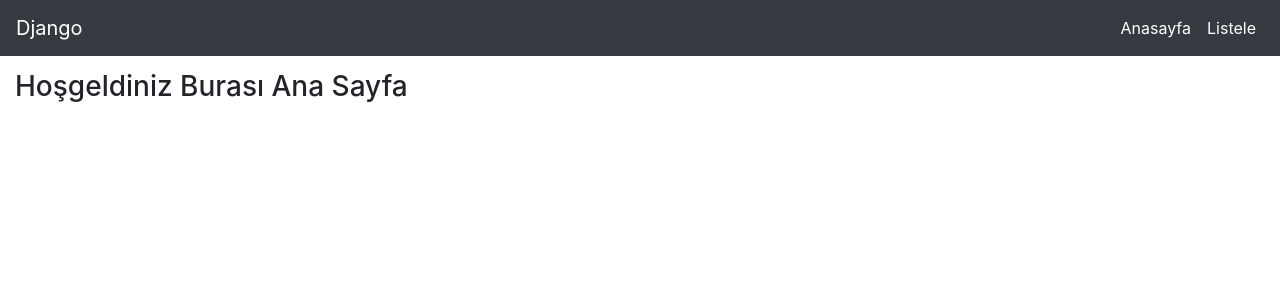
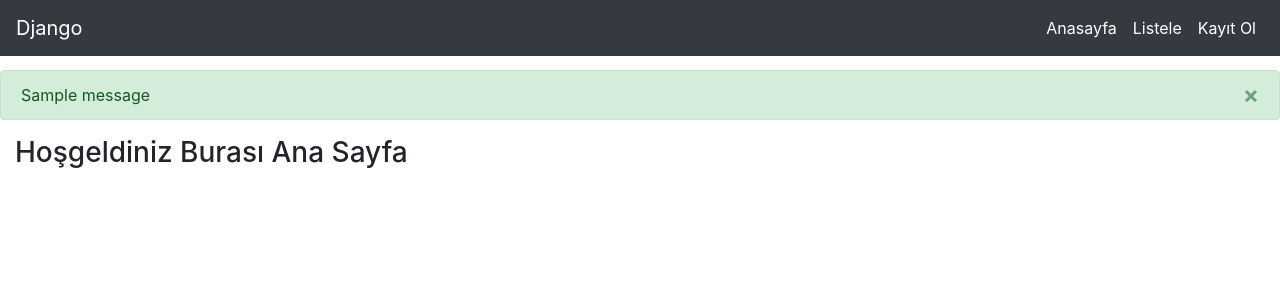
Before and after one commit to yunusileri/BitirmeProjem, a Django app: page / in a window 1280 px wide. Shown: the top 300 px of the page. Run offline with Django 3.2, Linux system fonts and the light colour scheme; tables that the repository leaves empty hold one stand-in row (values such as "Sample post"); one stand-in notice (Sample message) is shown; some libraries are stand-ins or nearby versions.

Commit message:
Kullanici Add Created

```diff
--- a/Kullanici/urls.py
+++ b/Kullanici/urls.py
@@ -6,8 +6,6 @@ app_name = 'kullanici'
 urlpatterns = [
     path('', kullanici_home_view, name='home'),
     path('index/', kullanici_index, name='index'),
-
-    # path('register/', register_view, name='register'),
-    # path('logout/', logout_view, name='logout'),
+    path('create/', kullanici_create, name='create'),
 
 ]
--- a/Kullanici/views.py
+++ b/Kullanici/views.py
@@ -1,5 +1,8 @@
+from django.contrib import messages
 from django.shortcuts import render
 from .models import KullaniciModel
+from .KullaniciForms import kullaniciForm
+from hashlib import sha256
 
 
 # Create your views here.
@@ -11,3 +14,26 @@ def kullanici_home_view(request):
 def kullanici_index(request):
     kullanicilar = KullaniciModel.objects.all()
     return render(request, 'Kullanici/index.html', {'kullanicilar': kullanicilar})
+
+
+def kullanici_create(request):
+    Form = kullaniciForm(request.POST or None)
+    if Form.is_valid():
+        user = Form.save(commit=False)
+        user.Parola = encrypt_string(user.Parola)
+        user.save()
+
+        # password2 = Form.cleaned_data.get('Parola2')
+        # if password1 and password2 and password1 != password2:
+        # messages.error(request, 'Parolalar Eşleşmiyor', extra_tags='mesaj-basarisiz')
+
+        messages.success(request, 'Başarılı Bir Şekilde Oluşturdunuz.', extra_tags='mesaj-basarili')
+
+    context = {'forms': kullaniciForm, 'title': 'Ekle'}
+    return render(request, 'Kullanici/createForm.html', context)
+
+
+def encrypt_string(hash_string):
+    sha_signature = \
+        sha256(hash_string.encode()).hexdigest()
+    return sha_signature
--- a/templates/base.html
+++ b/templates/base.html
@@ -4,20 +4,17 @@
 <head>
     <meta charset="UTF-8" name="viewport" content="width=device, inital-scale=1">
 
-    <title>{% block title %}DjangoDersleri{% endblock %}</title>
+    <title>{% block title %}BitirmeProjem{% endblock %}</title>
     <link rel="stylesheet" href="{% static 'css/bootstrap.min.css' %}">
 
 
-    {# Css Dosyası Eklemek için #}
-    {#    <link rel="stylesheet" href="{% static 'style.css' %}">#}
 </head>
 
-<body style="margin-top: 70px;" >
+<body style="margin-top: 70px;">
 
 {% include 'header.html' %}
-{#{% include 'messages.html' %}#}
-{# Resim Dosyası Eklemek için #}
-{#<img src="{% static 'resim.jpg' %}"><br>#}
+{% include 'messages.html' %}
+
 {% block body %}
 
 {% endblock %}
--- a/templates/header.html
+++ b/templates/header.html
@@ -7,19 +7,21 @@
 
     <div class="collapse navbar-collapse" id="navbarSupportedContent">
 
-{#        Search + Button #}
-{#     <form class="form-inline my-2 my-lg-0" style="margin-left: 15px;">#}
-        {#            <input class="form-control mr-sm-2" type="search" placeholder="Search" aria-label="Search">#}
-        {#            <button class="btn btn-outline-success my-2 my-sm-0" type="submit">Search</button>#}
-        {#        </form>#}
+
         <ul class="navbar-nav navbar-nav ml-auto">
 
 
             <li class="nav-item active">
-                <a class="nav-link" href="{% url 'kullanici:home' %}">Anasayfa <span class="sr-only">(current)</span></a>
+                <a class="nav-link" href="{% url 'kullanici:home' %}">Anasayfa <span
+                        class="sr-only">(current)</span></a>
             </li>
             <li class="nav-item active">
-                <a class="nav-link" href="{% url 'kullanici:index' %}">Listele <span class="sr-only">(current)</span></a>
+                <a class="nav-link" href="{% url 'kullanici:index' %}">Listele <span
+                        class="sr-only">(current)</span></a>
+            </li>
+            <li class="nav-item active">
+                <a class="nav-link" href="{% url 'kullanici:create' %}">Kayıt Ol <span
+                        class="sr-only">(current)</span></a>
             </li>
 
         </ul>
--- a/templates/home.html
+++ b/templates/home.html
@@ -1,4 +1,4 @@
-{#           col-md-3 masaüstü, col-sm-6 tabletler col-xs-6 telefon ekranları içindir#}
+
 
 {% extends 'base.html' %}
 
--- /dev/null
+++ b/templates/messages.html
@@ -0,0 +1,13 @@
+{% if messages %}
+
+    {% for message in messages %}
+        <div class="alert alert-success alert-dismissible" role="alert">
+            <button type="button" class="close" data-dismiss="alert" aria-label="Close">
+                <span aria-hidden="true">&times;</span>
+            </button>
+            {{ message }}
+        </div>
+    {% endfor %}
+
+
+{% endif %}
```
Also changed, not shown: Kullanici/KullaniciForms.py (added, +24 -0 lines), Kullanici/migrations/0001_initial.py (added).
